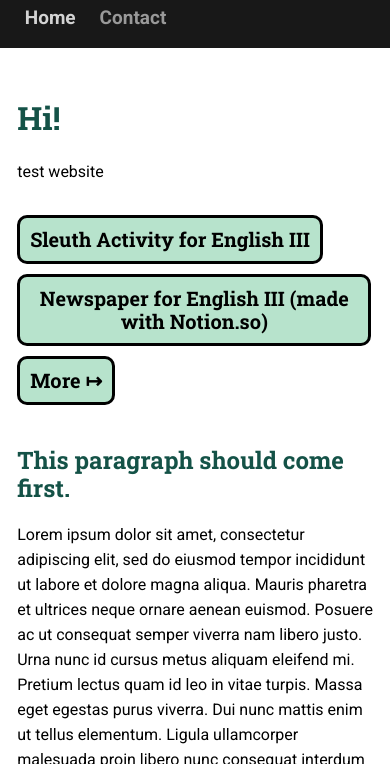
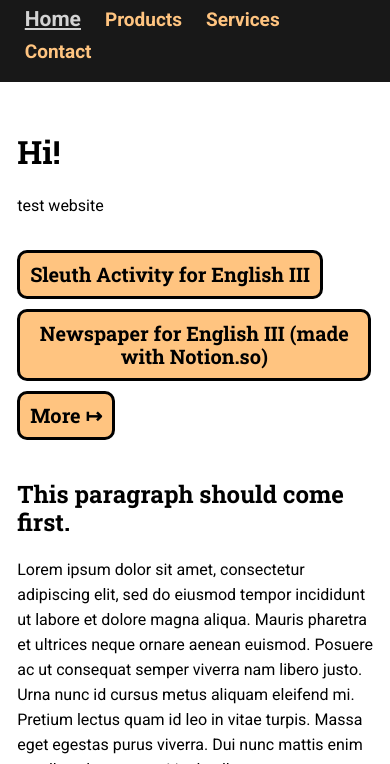
Before and after one commit to emoseswustl/fblawebdesignsite, a plain HTML site: page index.html in a window 390 px wide. Shown: the part 80-844 px from the top of the page. Drawn offline with Linux system fonts and the light colour scheme.

Commit message:
Style corrections?

```diff
--- a/css/main.css
+++ b/css/main.css
@@ -43,7 +43,7 @@ button {
     padding: 10px;
     margin: 5px;
     margin-left: 0;
-    background-color: #B7E3CC;
+    background-color: #ffc480;
     color: black;
     font-weight: bolder;
     font-size: 15pt;
@@ -78,10 +78,6 @@ button:hover {
     cursor: pointer;
 }
 
-h1, h2, h3, h4, h5, h6 {
-    color: #145247;
-}
-
 /* Classes */
 
 .mlink {
@@ -94,7 +90,7 @@ h1, h2, h3, h4, h5, h6 {
     margin: 0;
     padding-right: 20px;
     padding-bottom: 8px;
-    color: #999999;
+    color: #ffc480;
 }
 
 .current {
@@ -266,6 +262,12 @@ footer .container .row .w100 {
         padding-bottom: 10px;
     }
 
+    #mlinks .current {
+        font-weight: 900;
+        font-size: 21px;
+        text-decoration: underline;
+    }
+
     .glide {
         width: 95%;
         margin-top: -25px;
--- a/index.html
+++ b/index.html
@@ -31,7 +31,9 @@
                 <div class="w50 cond left navbar">
                     <div id="mlinks">
                         <a class="mlink current" href="index">Home</a>
-                        <a class="mlink" href="mailto://contact@ethanmos.es">Contact</a>
+                        <a class="mlink" href="">Products</a>
+                        <a class="mlink" href="">Services</a>
+                        <a class="mlink" href="">Contact</a>
                     </div>
                 </div>
             </div>
```
